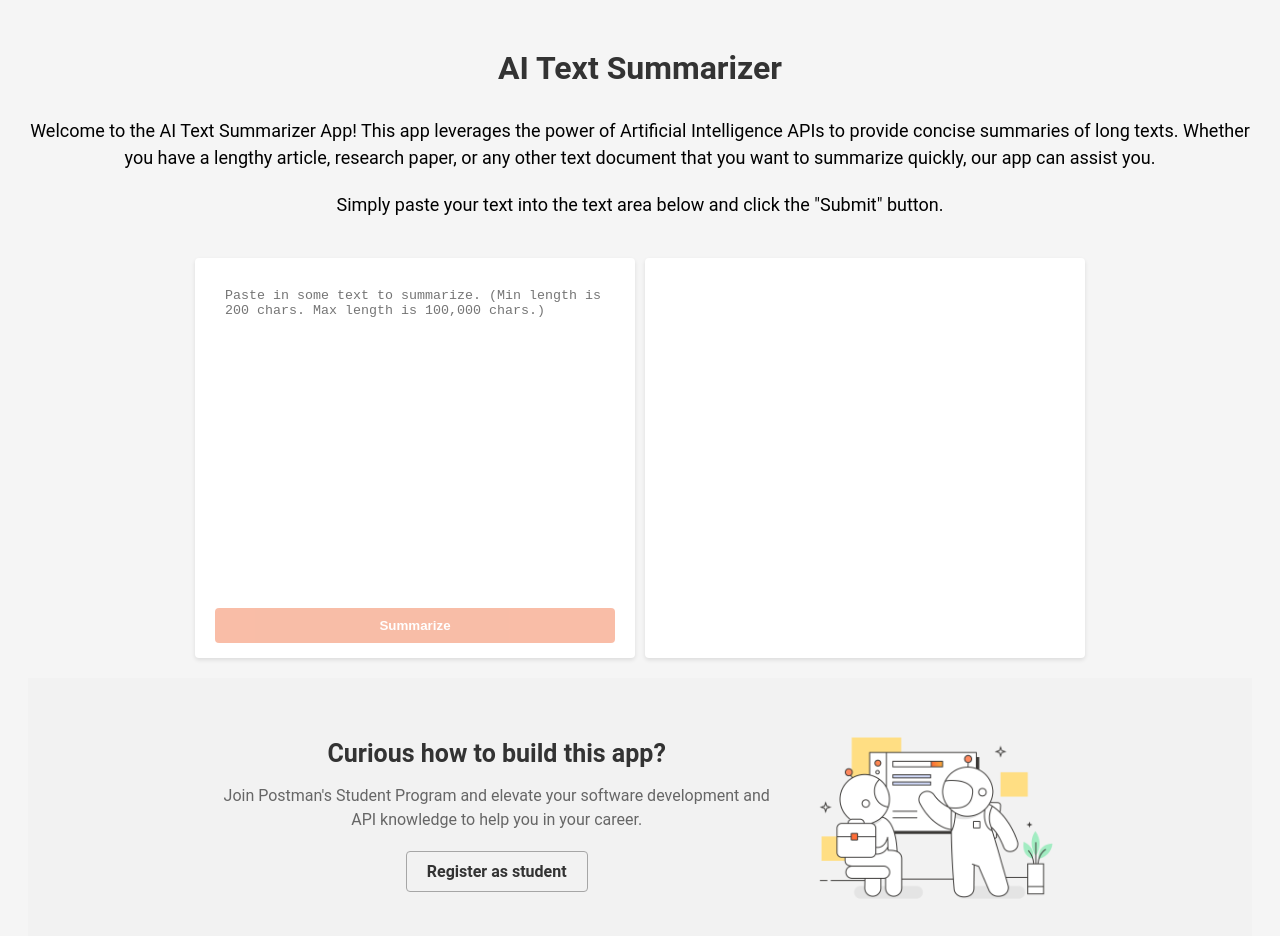
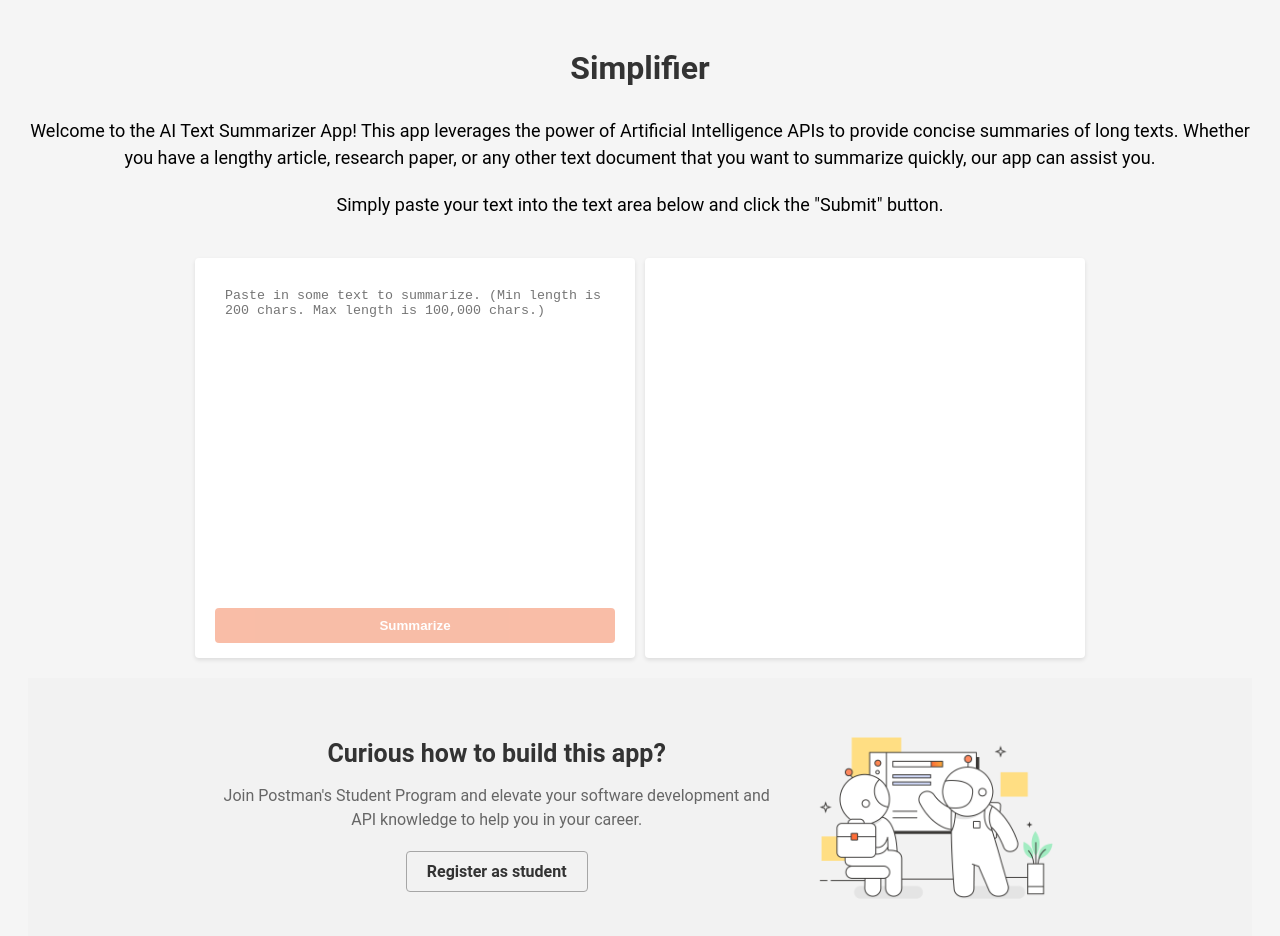
Before and after one commit to namansinghrana/Simplifier, a website: page public/index.html in a window 1280 px wide. Drawn offline with Linux system fonts and the light colour scheme.

Commit message:
Changes made to the title again.

```diff
--- a/public/index.html
+++ b/public/index.html
@@ -8,7 +8,7 @@
     <link rel="stylesheet" href="stylesheet.css">
   </head>
   <body>
-    <h1>AI Text Summarizer</h1>
+    <h1>Simplifier</h1>
     <p> Welcome to the AI Text Summarizer App! This app leverages the power of Artificial Intelligence APIs to provide concise summaries of long texts. Whether you have a lengthy article, research paper, or any other text document that you want to summarize quickly, our app can assist you. </p>
     <p> Simply paste your text into the text area below and click the "Submit" button. </p>
     <div class="container">
```
